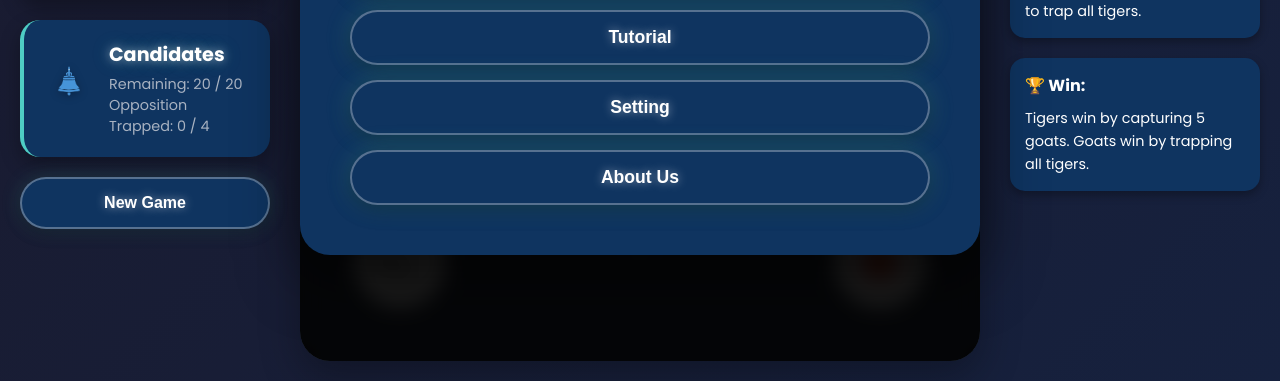
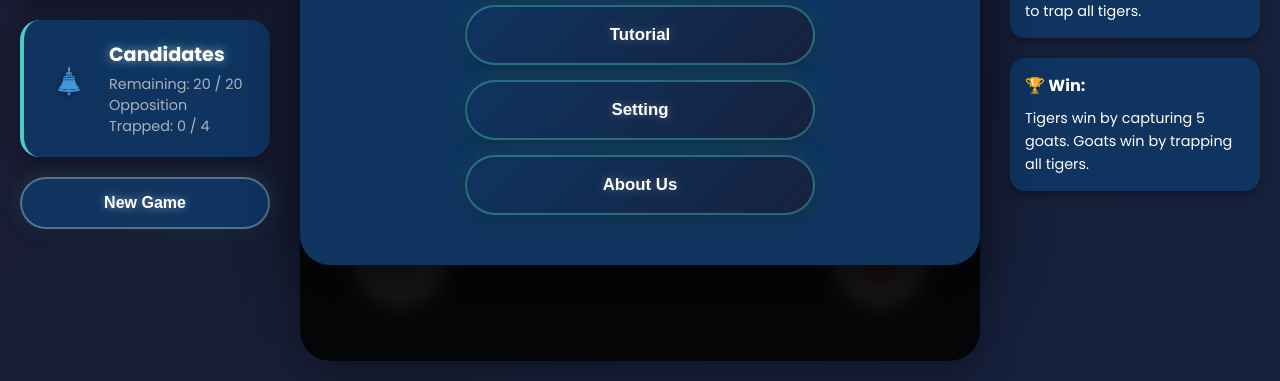
Before and after one commit to Neepurna/Bagh-Chal, a website built with Vite: page index.html in a window 1280 px wide. Shown: the part 477-858 px from the top of the page. Built offline with nearby package versions, Linux system fonts and the light colour scheme.

Commit message:
Improve button UI: make buttons more compact and gamified with animations

```diff
--- a/style.css
+++ b/style.css
@@ -280,7 +280,7 @@ h1 {
 .menu-buttons {
   display: flex !important;
   flex-direction: column !important;
-  align-items: stretch !important;
+  align-items: center !important;
   gap: 15px;
   margin-top: 30px;
   width: 100%;
@@ -288,6 +288,8 @@ h1 {
 
 .menu-buttons .play-again-btn {
   margin: 0 !important;
+  max-width: 350px;
+  width: 100%;
 }
 
 .winner-icon {
@@ -468,29 +470,55 @@ h1 {
 }
 
 .play-again-btn {
-  background: var(--bg-card);
+  background: linear-gradient(135deg, var(--bg-card) 0%, var(--bg-secondary) 100%);
   color: white;
-  border: 2px solid rgba(255, 255, 255, 0.3);
-  padding: 15px 40px;
+  border: 2px solid rgba(78, 205, 196, 0.4);
+  padding: 18px 40px;
   border-radius: 50px;
-  font-size: 1.1rem;
+  font-size: 1.05rem;
   font-weight: 600;
   cursor: pointer;
   transition: all 0.3s ease;
   box-shadow: 0 4px 20px rgba(0, 0, 0, 0.4),
-              0 0 25px rgba(78, 205, 196, 0.3);
-  text-shadow: 0 0 10px rgba(255, 255, 255, 0.5);
+              0 0 25px rgba(78, 205, 196, 0.2);
+  text-shadow: 0 0 10px rgba(255, 255, 255, 0.3);
   width: 100%;
   display: block;
+  position: relative;
+  overflow: hidden;
+}
+
+.play-again-btn::before {
+  content: '';
+  position: absolute;
+  top: 50%;
+  left: 50%;
+  width: 0;
+  height: 0;
+  border-radius: 50%;
+  background: rgba(78, 205, 196, 0.3);
+  transform: translate(-50%, -50%);
+  transition: width 0.6s, height 0.6s;
 }
 
 .play-again-btn:hover {
-  transform: scale(1.05);
-  box-shadow: 0 6px 30px rgba(0, 0, 0, 0.5),
-              0 0 40px rgba(78, 205, 196, 0.5);
-  border-color: rgba(78, 205, 196, 0.6);
+  transform: translateY(-3px) scale(1.02);
+  box-shadow: 0 8px 30px rgba(0, 0, 0, 0.5),
+              0 0 40px rgba(78, 205, 196, 0.6);
+  border-color: rgba(78, 205, 196, 0.8);
   text-shadow: 0 0 15px rgba(255, 255, 255, 0.8),
-               0 0 30px rgba(78, 205, 196, 0.5);
+               0 0 30px rgba(78, 205, 196, 0.6);
+}
+
+.play-again-btn:hover::before {
+  width: 300px;
+  height: 300px;
+}
+
+.play-again-btn:active {
+  transform: translateY(-1px) scale(1);
+  box-shadow: 0 4px 20px rgba(0, 0, 0, 0.4),
+              0 0 30px rgba(78, 205, 196, 0.4);
 }
 
 /* Animations */
```
